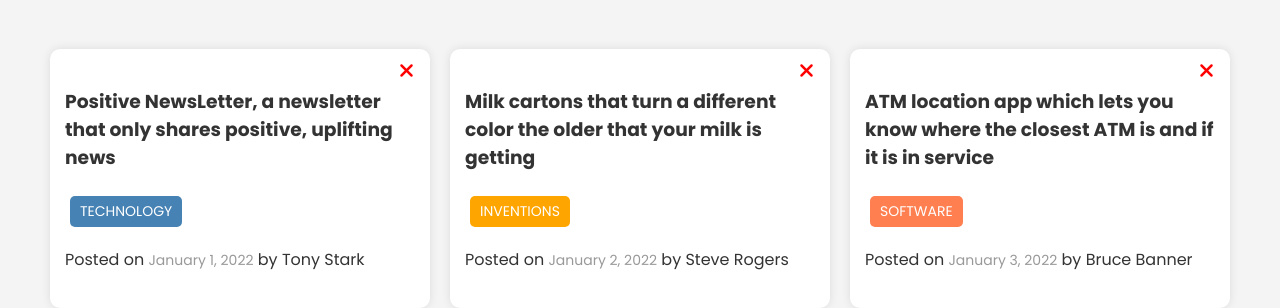
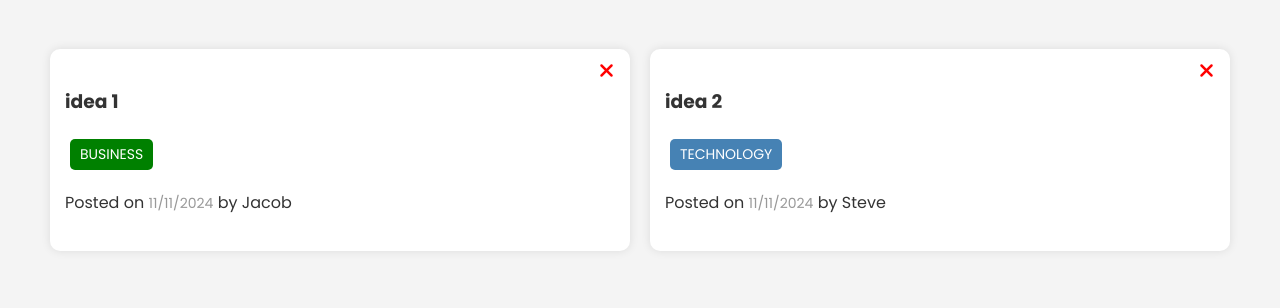
Before and after one commit to Jordanxwa/randomideas, a website built with webpack: page client/src/index.html in a window 1280 px wide. Shown: the part 90-398 px from the top of the page. Built offline with nearby package versions, Linux system fonts and the light colour scheme.

Commit message:
Updated tag class dynamic

```diff
--- /dev/null
+++ b/client/src/components/IdeaList.js
@@ -0,0 +1,62 @@
+class IdeaList {
+  constructor(params) {
+    this._ideaListEl = document.querySelector('#idea-list');
+    this._ideas = [
+      {
+        id: 1,
+        text: 'idea 1',
+        tag: 'Business',
+        username: 'Jacob',
+        date: '11/11/2024',
+      },
+      {
+        id: 2,
+        text: 'idea 2',
+        tag: 'Technology',
+        username: 'Steve',
+        date: '11/11/2024',
+      },
+    ];
+    this._validTags = new Set();
+    this._validTags.add('technology');
+    this._validTags.add('software');
+    this._validTags.add('business');
+    this._validTags.add('education');
+    this._validTags.add('health');
+    this._validTags.add('inventions');
+  }
+
+  getTagClass(tag) {
+    tag = tag.toLowerCase();
+    let tagClass = '';
+    if (this._validTags.has(tag)) {
+      tagClass = `tag-${tag}`;
+    } else {
+      tagClass = '';
+    }
+    return tagClass;
+  }
+
+  render() {
+    this._ideaListEl.innerHTML = this._ideas
+      .map((idea) => {
+        const tagClass = this.getTagClass(idea.tag);
+        return `
+         <div class="card">
+        <button class="delete"><i class="fas fa-times"></i></button>
+        <h3>
+       ${idea.text}
+        </h3>
+        <p class="tag ${tagClass}"> ${idea.tag.toUpperCase()}</p>
+        <p>
+          Posted on <span class="date">${idea.date}</span> by
+          <span class="author">${idea.username}</span>
+        </p>
+      </div>
+      `;
+      })
+      .join('');
+  }
+}
+
+export default IdeaList;
--- a/client/src/index.html
+++ b/client/src/index.html
@@ -18,42 +18,8 @@
   </header>
   <div class="container">
     <div id="idea-list" class="ideas">
-      <div class="card">
-        <button class="delete"><i class="fas fa-times"></i></button>
-        <h3>
-          Positive NewsLetter, a newsletter that only shares positive,
-          uplifting news
-        </h3>
-        <p class="tag tag-technology">TECHNOLOGY</p>
-        <p>
-          Posted on <span class="date">January 1, 2022</span> by
-          <span class="author">Tony Stark</span>
-        </p>
-      </div>
-      <div class="card">
-        <button class="delete"><i class="fas fa-times"></i></button>
-        <h3>
-          Milk cartons that turn a different color the older that your milk is
-          getting
-        </h3>
-        <p class="tag tag-inventions">INVENTIONS</p>
-        <p>
-          Posted on <span class="date">January 2, 2022</span> by
-          <span class="author">Steve Rogers</span>
-        </p>
-      </div>
-      <div class="card">
-        <button class="delete"><i class="fas fa-times"></i></button>
-        <h3>
-          ATM location app which lets you know where the closest ATM is and if
-          it is in service
-        </h3>
-        <p class="tag tag-software">SOFTWARE</p>
-        <p>
-          Posted on <span class="date">January 3, 2022</span> by
-          <span class="author">Bruce Banner</span>
-        </p>
-      </div>
+
+
     </div>
   </div>
 
--- a/client/src/index.js
+++ b/client/src/index.js
@@ -1,8 +1,11 @@
 import '@fortawesome/fontawesome-free/css/all.css';
 import Modal from './components/Modal';
 import IdeaForm from './components/IdeaForm';
+import IdeaList from './components/IdeaList';
 import './css/style.css';
 
 const modal = new Modal();
 const ideaForm = new IdeaForm();
 ideaForm.render();
+const ideaList = new IdeaList();
+ideaList.render();
```
